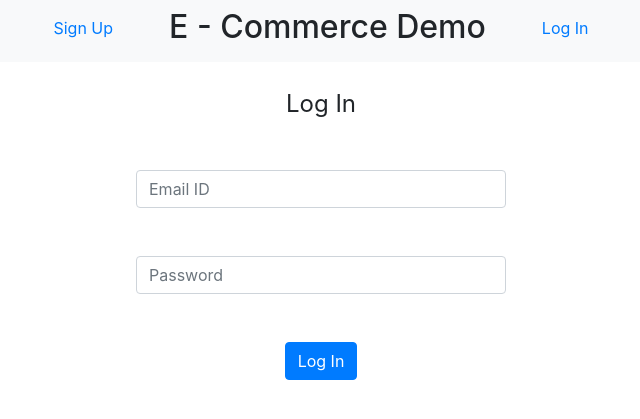
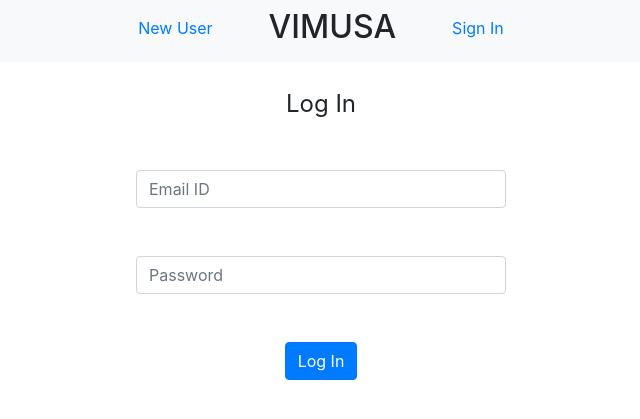
Before and after one commit to aliray786/Packet-Tampering-and-its-Safeguard-Using-Encryption-Technique, a PHP site: page /login.php in a window 1280 px wide. Shown: the top 419 px of the page, without its empty margins (319-959 px from the left). Run offline with PHP 8.4, Linux system fonts and the light colour scheme.

Commit message:
Update login.php

```diff
--- a/login.php
+++ b/login.php
@@ -1,6 +1,6 @@
 <html>
 <head>
-     <title>E - Commerce Demo-Login</title>
+     <title>VIMUSA-Login</title>
      <script src="https://ajax.googleapis.com/ajax/libs/jquery/3.4.1/jquery.min.js"></script>
      <script src="https://maxcdn.bootstrapcdn.com/bootstrap/4.3.1/js/bootstrap.min.js"></script>
      <link rel="stylesheet" href="https://maxcdn.bootstrapcdn.com/bootstrap/4.3.1/css/bootstrap.min.css">
@@ -13,11 +13,11 @@
       <!-- Links -->
         <ul class="navbar-nav">
           <li class="nav-item">
-            <a class="nav-link mx-5" href="home.php">Sign Up</a>
+            <a class="nav-link mx-5" href="home.php">New User</a>
           </li>
-          <li class="nav-item h2">E - Commerce Demo</li>
+          <li class="nav-item h2">VIMUSA</li>
           <li class="nav-item">
-            <a class="nav-link mx-5" href="login.php">Log In</a>
+            <a class="nav-link mx-5" href="login.php">Sign In</a>
           </li>
         </ul>
 
```
